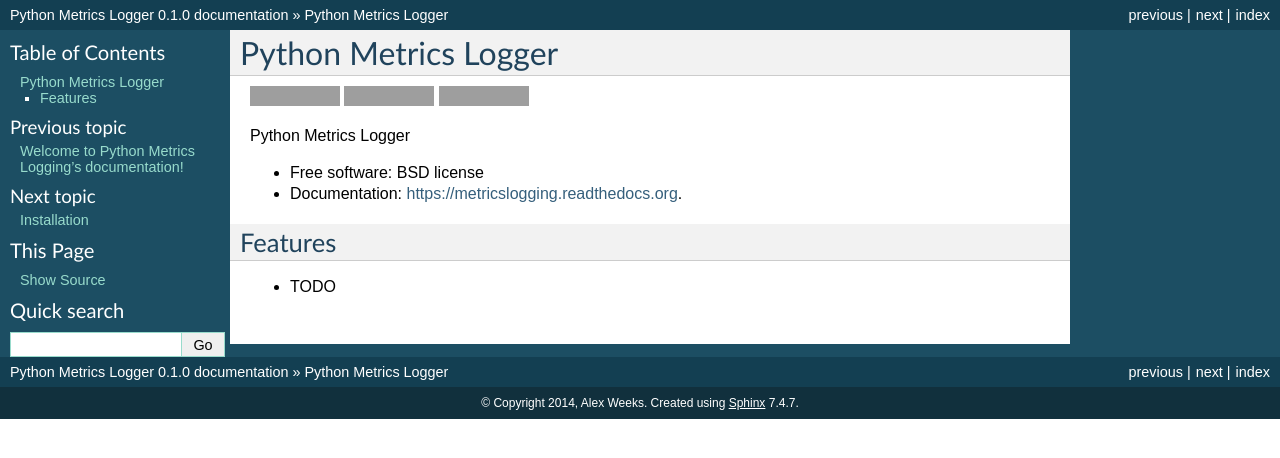
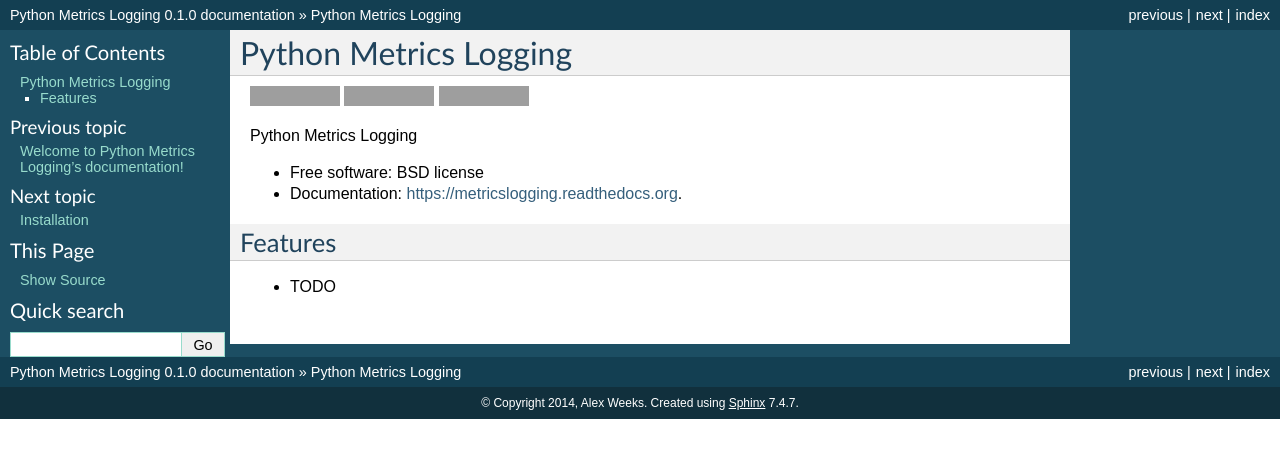
Before and after one commit to rackerlabs/metricslogger, a Sphinx documentation site: the page built from docs/readme.rst, in a window 1280 px wide, cut to the strip 0-458 px from the top of the page. Built offline with Sphinx 7.4.7, drawn with Linux system fonts in a browser that asks for light colours; grey boxes are pictures that could not be loaded.

Commit message:
More renaming

```diff
--- a/README.rst
+++ b/README.rst
@@ -1,5 +1,5 @@
 ===============================
-Python Metrics Logger
+Python Metrics Logging
 ===============================
 
 .. image:: https://badge.fury.io/py/metricslogging.png
@@ -12,7 +12,7 @@
         :target: https://pypi.python.org/pypi/metricslogging
 
 
-Python Metrics Logger
+Python Metrics Logging
 
 * Free software: BSD license
 * Documentation: https://metricslogging.readthedocs.org.
--- a/docs/conf.py
+++ b/docs/conf.py
@@ -55,7 +55,7 @@
 master_doc = 'index'
 
 # General information about the project.
-project = u'Python Metrics Logger'
+project = u'Python Metrics Logging'
 copyright = u'2014, Alex Weeks'
 
 # The version info for the project you're documenting, acts as replacement
@@ -209,7 +209,7 @@
 # [howto/manual]).
 latex_documents = [
     ('index', 'metricslogging.tex',
-     u'Python Metrics Logger Documentation',
+     u'Python Metrics Logging Documentation',
      u'Alex Weeks', 'manual'),
 ]
 
@@ -240,7 +240,7 @@
 # (source start file, name, description, authors, manual section).
 man_pages = [
     ('index', 'metricslogging',
-     u'Python Metrics Logger Documentation',
+     u'Python Metrics Logging Documentation',
      [u'Alex Weeks'], 1)
 ]
 
@@ -255,7 +255,7 @@
 #  dir menu entry, description, category)
 texinfo_documents = [
     ('index', 'metricslogging',
-     u'Python Metrics Logger Documentation',
+     u'Python Metrics Logging Documentation',
      u'Alex Weeks',
      'metricslogging',
      'One line description of project.',
--- a/setup.py
+++ b/setup.py
@@ -22,7 +22,7 @@
 setup(
     name='metricslogging',
     version='0.1.0',
-    description='Python Metrics Logger',
+    description='Python Metrics Logging',
     long_description=readme + '\n\n' + history,
     author='Alex Weeks',
     author_email='alex.weeks@rackspace.com',
```
